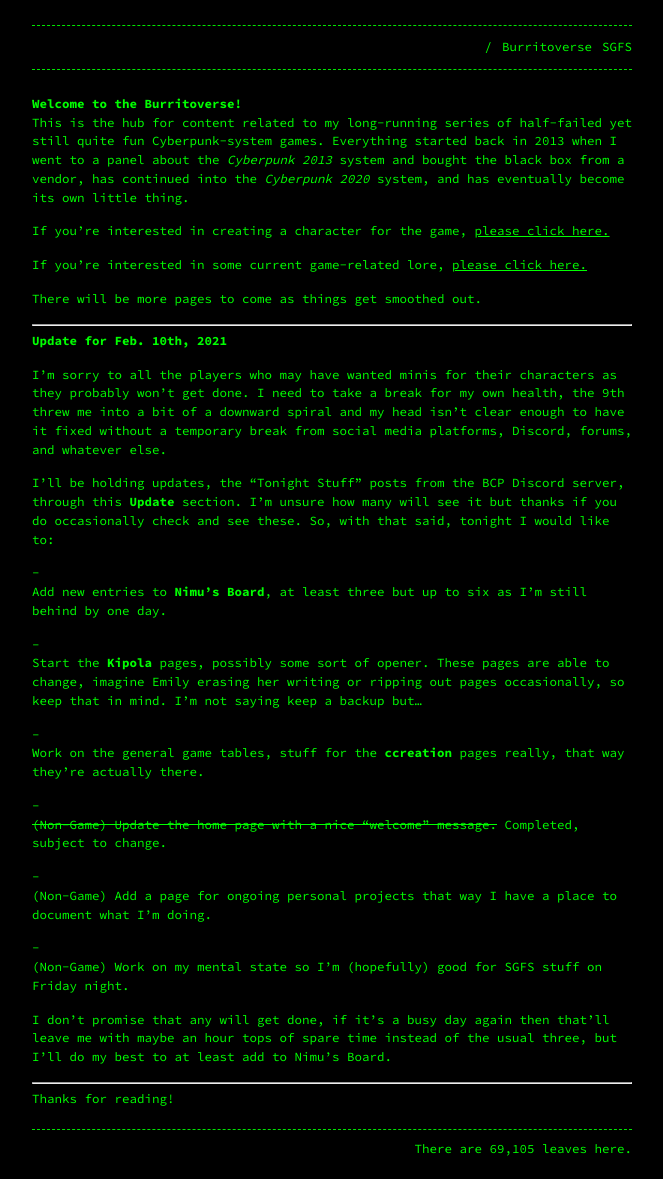
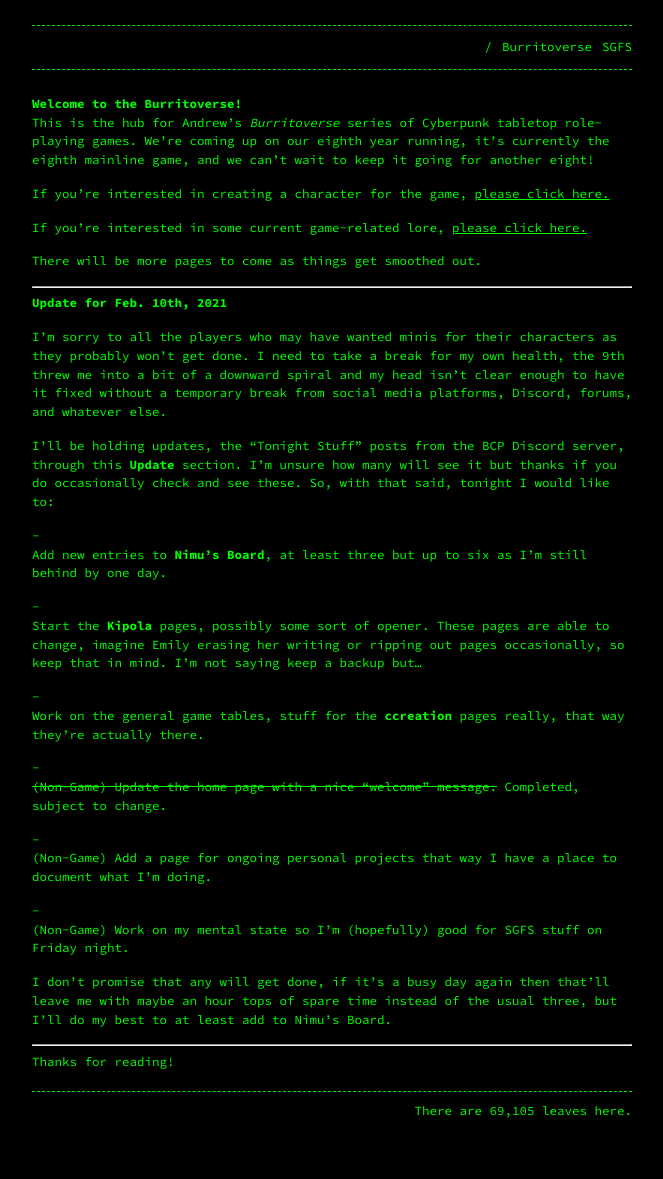
Before and after one commit to Terwilliger69105/69105.github.io, a Jekyll site: the page built from burritoverse.md, in a window 1280 px wide. Shown: the whole page, without its empty margins (308-971 px from the left). Built offline with Jekyll 4.4.1, drawn with Linux system fonts in a browser that asks for light colours; our own code applies the rules of GitHub Pages for plain Markdown files; after the commit the page ends 1141 px from its top, so only the background shows below that.

Commit message:
Update burritoverse.md

```diff
--- a/burritoverse.md
+++ b/burritoverse.md
@@ -5,7 +5,7 @@ permalink: /burritoverse/
 
 ## Welcome to the Burritoverse!
 
-This is the hub for content related to my long-running series of half-failed yet still quite fun Cyberpunk-system games. Everything started back in 2013 when I went to a panel about the *Cyberpunk 2013* system and bought the black box from a vendor, has continued into the *Cyberpunk 2020* system, and has eventually become its own little thing.
+This is the hub for Andrew's *Burritoverse* series of Cyberpunk tabletop role-playing games. We're coming up on our eighth year running, it's currently the eighth mainline game, and we can't wait to keep it going for another eight!
 
 If you're interested in creating a character for the game, [please click here.](/ccreation/)
 
```
